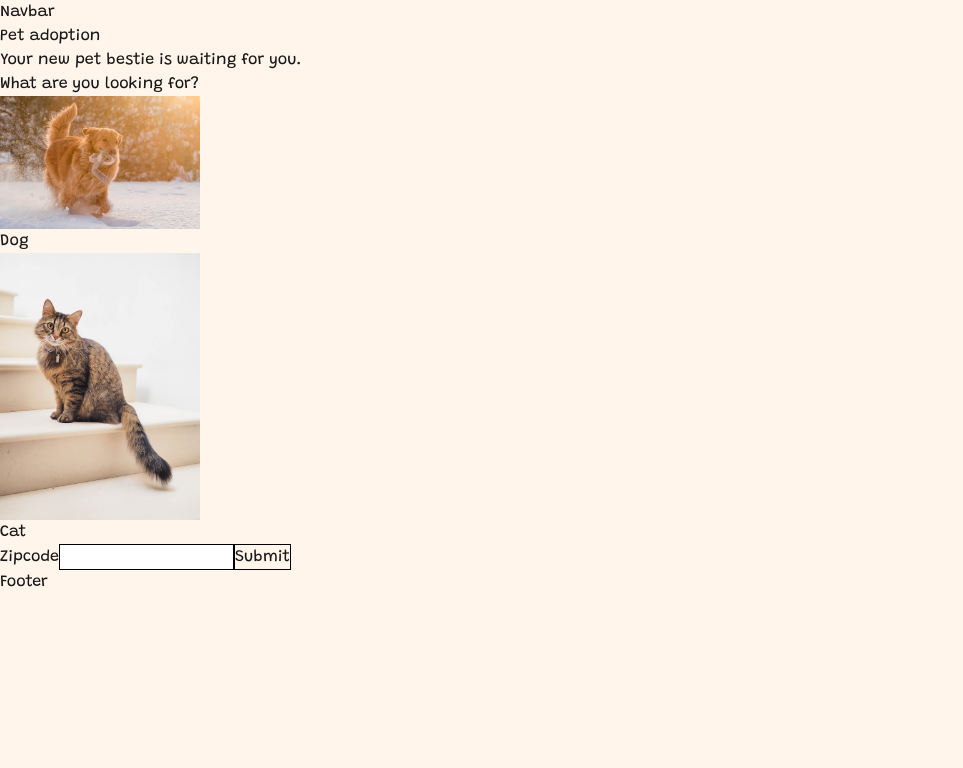
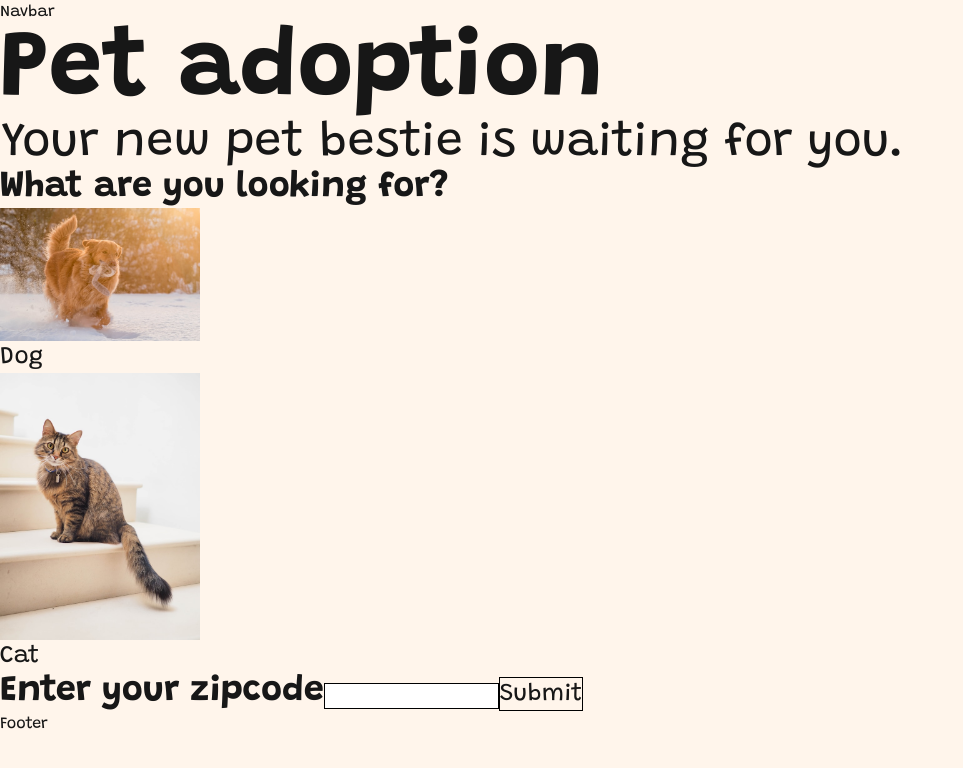
Before and after one commit to Guillermo-Martin/pet-adoption, a Next.js app: page / in a window 1280 px wide. Shown: the top 768 px of the page, without its empty margins (0-963 px from the left). Built offline with nearby package versions, Linux system fonts and the light colour scheme.

Commit message:
Style font on homepage using Tailwind

```diff
--- a/src/app/page.tsx
+++ b/src/app/page.tsx
@@ -69,13 +69,13 @@ export default function Home() {
         :
           <>
             <div className="hero-header">
-              <h1>Pet adoption</h1>
-              <p>Your new pet bestie is waiting for you.</p>
+              <h1 className="text-8xl font-bold">Pet adoption</h1>
+              <p className="text-5xl">Your new pet bestie is waiting for you.</p>
             </div>
 
             {/* ---------- Pet search options ----------  */}
             <div className="pet-search-options">
-              <h2>What are you looking for?</h2>
+              <h2 className="text-4xl font-bold">What are you looking for?</h2>
 
               <div className="button-container">
                 <PetButton src="/images/placeholder-01.jpg" alt="Dog" text="Dog" onClick={handleClick} animalType="dog" isSelected={isSelected === "dog"} />
@@ -87,10 +87,10 @@ export default function Home() {
 
             {/* ---------- Zipcode ---------- */}
             <form onSubmit={handleSubmit}>
-              <label>Zipcode</label>
+              <label className="text-4xl font-bold">Enter your zipcode</label>
               <input name="zipcode" type="text" pattern="[0-9]{5}" title="Five digit zip code" onChange={handleChange} value={zipcode} className="border border-black" />
 
-              <button className="border border-black">Submit</button>
+              <button className="border border-black text-2xl">Submit</button>
             </form>
 
             {/* ---------- Testing styles ---------- */}
--- a/src/components/PetButton.tsx
+++ b/src/components/PetButton.tsx
@@ -29,7 +29,7 @@ function PetButton({ src, alt, text, animalType, isSelected, onClick }: PetButto
   return (
     <div onClick={handleClick} data-animal={animalType} className={isSelected ? "border" : ""}>
       <Image src={src} alt={alt} width={200} height={200}/>
-      <p>{text}</p>
+      <p className="text-2xl">{text}</p>
     </div>
   );
 };
```
